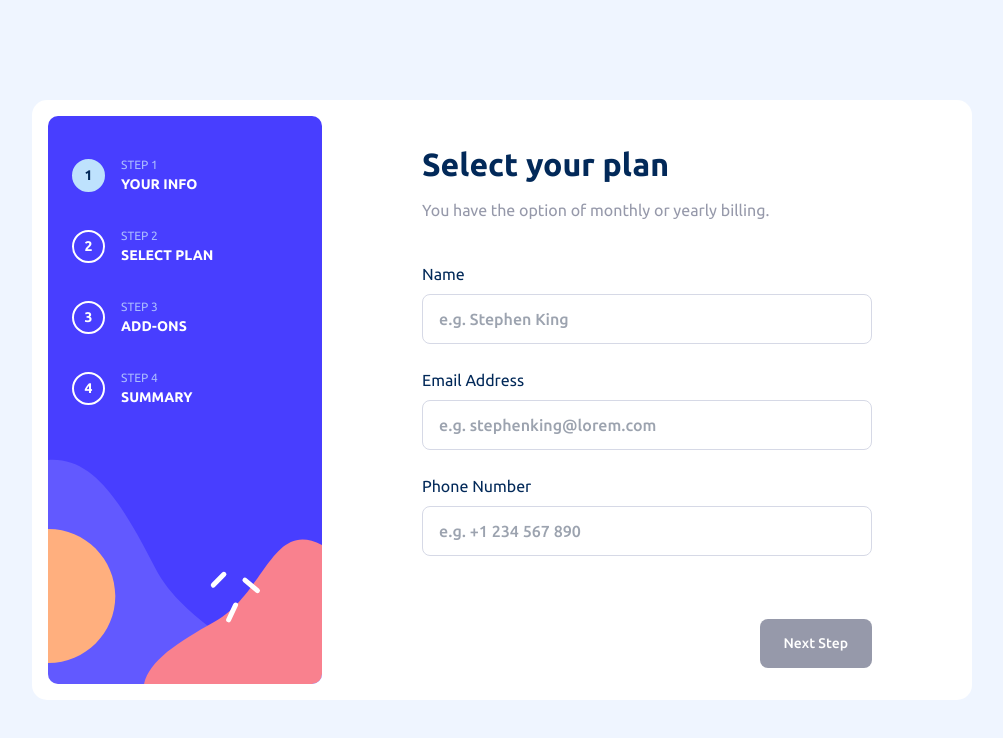
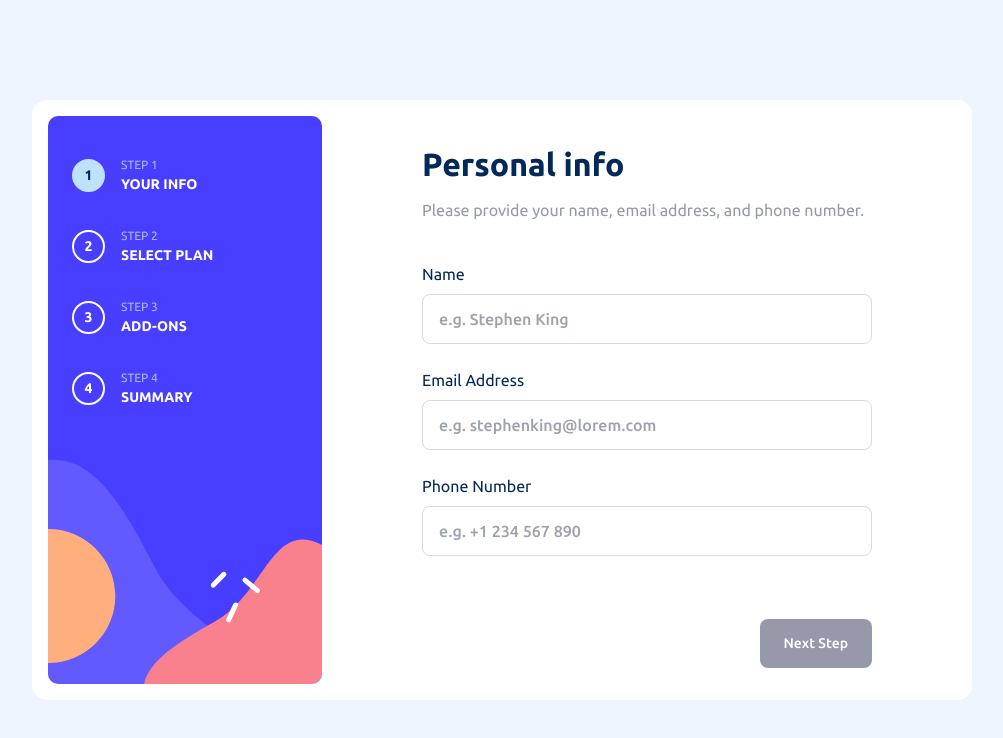
Before and after one commit to lumiuko/multi-step-form, a React (Vite) app: page / in a window 1280 px wide. Shown: the top 738 px of the page, without its empty margins (138-1141 px from the left). Built offline with nearby package versions, Linux system fonts and the light colour scheme.

Commit message:
fixed text

```diff
--- a/src/components/forms/FormPersonal.jsx
+++ b/src/components/forms/FormPersonal.jsx
@@ -59,7 +59,7 @@ export default function FormPersonal() {
 
   return (
     <div className="flex flex-col">
-      <FormHeader title="Select your plan" text="You have the option of monthly or yearly billing." />
+      <FormHeader title="Personal info" text="Please provide your name, email address, and phone number." />
       <div className="flex flex-col gap-4 desktop:gap-6">{inputElements}</div>
     </div>
   )
```
